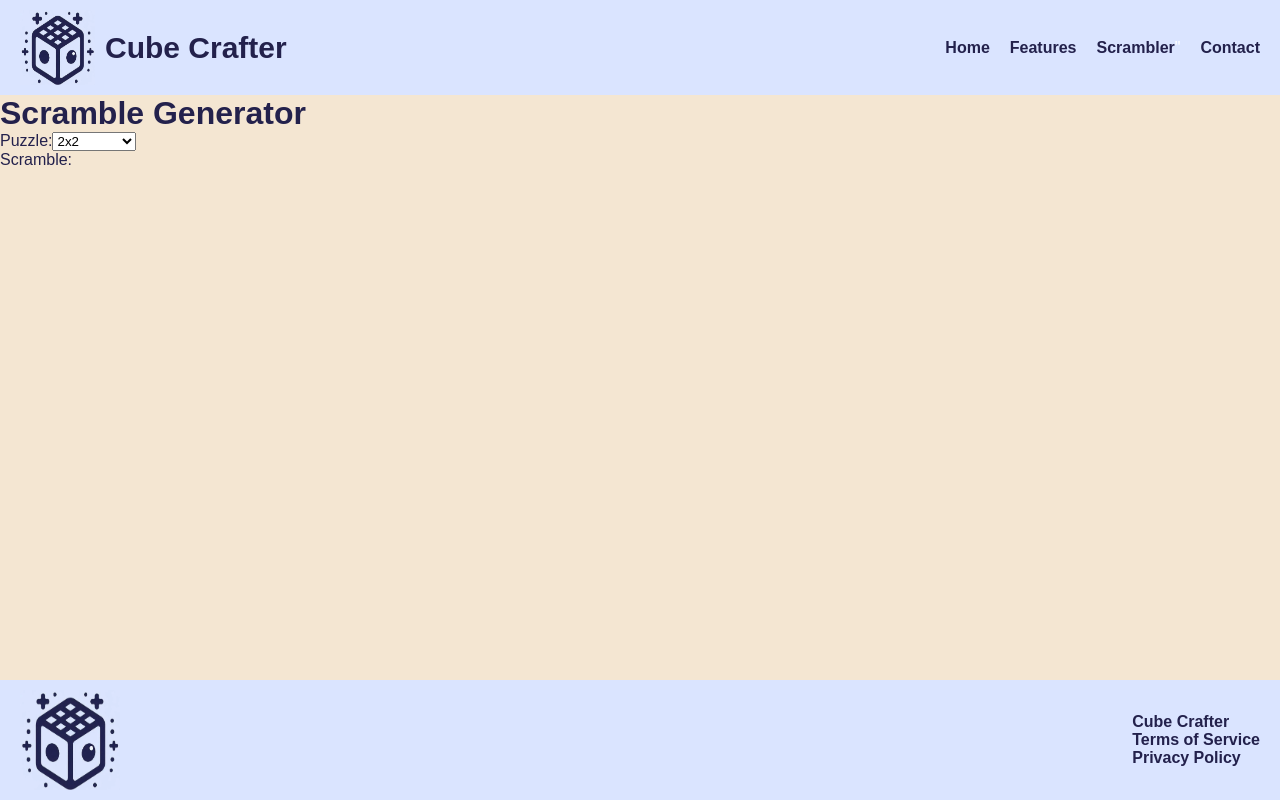
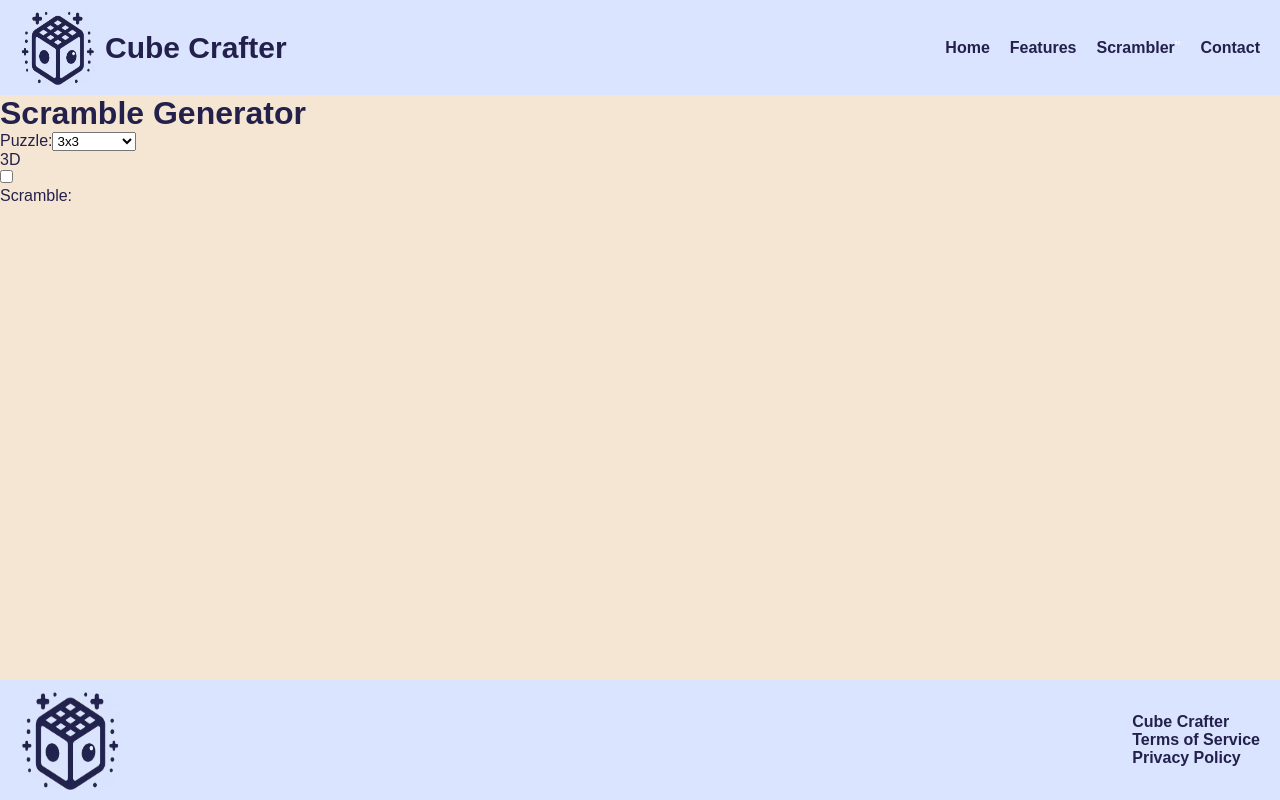
Before and after one commit to timmy0402/cube-crafter-site, a Next.js app: page /scrambler in a window 1280 px wide. Built offline with nearby package versions, Linux system fonts and the light colour scheme.

Commit message:
added toggle 3d

```diff
--- a/src/app/scrambler/page.js
+++ b/src/app/scrambler/page.js
@@ -11,20 +11,42 @@ async function createScramble(puzzle) {
 }
 
 export default function Scrambler() {
-  const [puzzle, setPuzzle] = React.useState("");
+  const [puzzle, setPuzzle] = React.useState(
+    '{"scramble":"333","visual":"3x3x3"}',
+  );
   const [scramble, setScramble] = React.useState("");
+  const [cube, setCube] = React.useState("");
+  const [is3D, setIs3D] = React.useState(false);
+
   const playerRef2d = useRef(null);
   const playerRef3d = useRef(null);
 
+  const handleCheckboxChange = () => {
+    setIs3D(!is3D);
+    const value = JSON.parse(puzzle);
+    if (!is3D) {
+      playerRef2d.current.puzzle = value.visual;
+      playerRef2d.current.alg = scramble;
+    } else {
+      playerRef3d.current.puzzle = value.visual;
+      playerRef3d.current.alg = scramble;
+    }
+  };
+
   const handleChange = async (event) => {
-    const newPuzzle = event.target.value.scramble;
-    setPuzzle(newPuzzle);
+    const value = event.target.value;
+    const parsedValue = JSON.parse(value);
+    const newPuzzle = parsedValue.scramble;
+    setCube(parsedValue.visual);
+    setPuzzle(value);
     const newScramble = await createScramble(newPuzzle);
     setScramble(newScramble);
     if (playerRef2d.current) {
+      playerRef2d.current.puzzle = parsedValue.visual;
       playerRef2d.current.alg = newScramble;
     }
     if (playerRef3d.current) {
+      playerRef3d.current.puzzle = parsedValue.visual;
       playerRef3d.current.alg = newScramble;
     }
   };
@@ -48,7 +70,7 @@ export default function Scrambler() {
               <option value='{"scramble":"skewb","visual":"skewb"}'>
                 Skewb
               </option>
-              <option value='{"scramble":"mix","visual":"megaminx"}'>
+              <option value='{"scramble":"minx","visual":"megaminx"}'>
                 Megaminx
               </option>
               <option value='{"scramble":"pyram","visual":"pyraminx"}'>
@@ -59,18 +81,39 @@ export default function Scrambler() {
               </option>
             </select>
           </label>
+          <p className="3dLabel">3D</p>
+          <label className="switch">
+            <input
+              type="checkbox"
+              checked={is3D}
+              onChange={handleCheckboxChange}
+            />
+            <span className="slider round"></span>
+          </label>
           <div>
             Scramble: {scramble}
+            {!is3D && (
+              <div className="scramble-container">
                 <twisty-player
                   ref={playerRef2d}
                   visualization="2D"
                   background="none"
+                  alg={scramble}
+                  puzzle={cube}
                 ></twisty-player>{" "}
+              </div>
+            )}
+            {is3D && (
+              <div className="scramble-container">
                 <twisty-player
                   ref={playerRef3d}
                   visualization="3D"
                   background="none"
+                  alg={scramble}
+                  puzzle={cube}
                 ></twisty-player>{" "}
+              </div>
+            )}
           </div>
         </div>
       </div>
```
Lines whose indentation alone changed are shown as unchanged.
